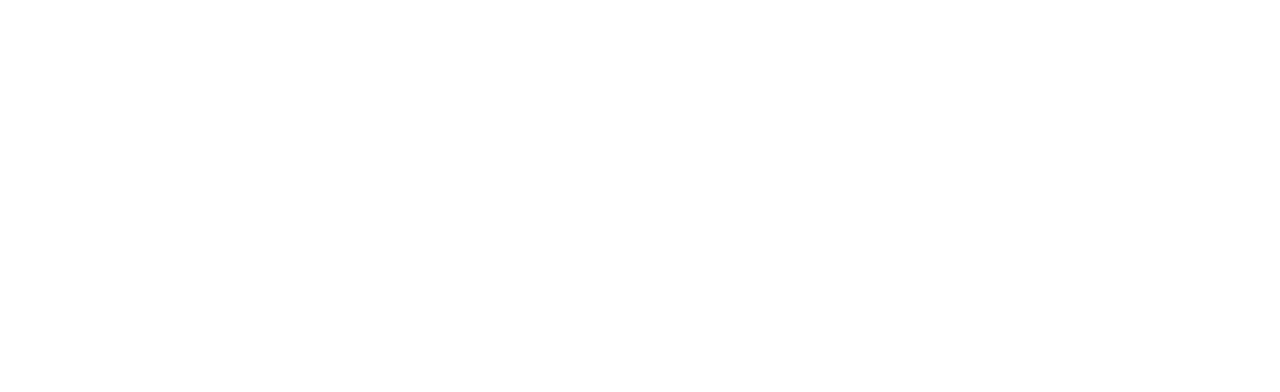
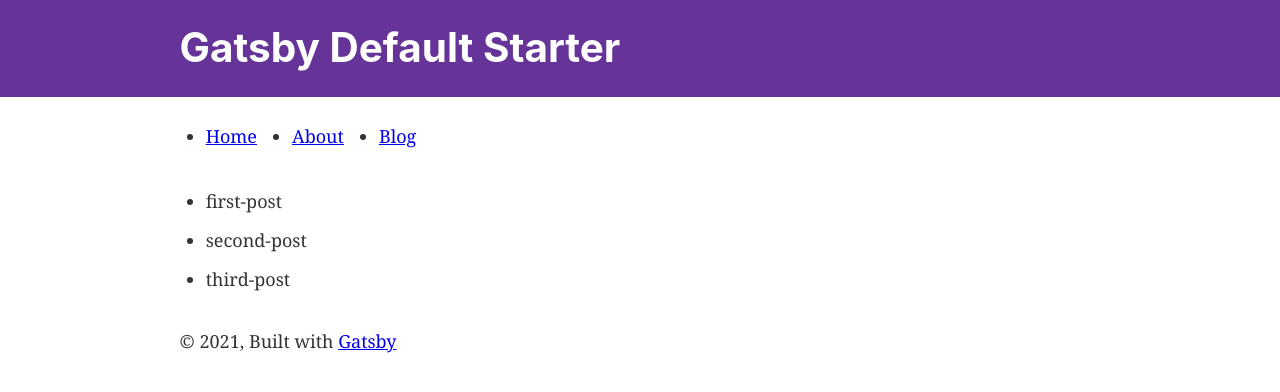
Before and after one commit to jhoangr/gatsby_netlify, a Gatsby site: page /blog in a window 1280 px wide. Before the commit this address had no page. Built offline with nearby package versions, Linux system fonts and the light colour scheme; Gatsby itself is replaced by a stand-in of ours.

Commit message:
Finished Gatsby Tutorial Part 4

```diff
--- a/gatsby-config.js
+++ b/gatsby-config.js
@@ -24,6 +24,15 @@ module.exports = {
         ignore: [`**/\.*`], // ignore files starting with a dot
       },
     },
+
+    {
+      resolve: `gatsby-source-filesystem`,
+      options: {
+        name: `blog`,
+        path: `${__dirname}/blog/`,
+        ignore: [`**/\.*`], // ignore files starting with a dot
+      },
+    },
     `gatsby-transformer-sharp`,
     `gatsby-plugin-sharp`,
     {
--- a/src/components/layout.js
+++ b/src/components/layout.js
@@ -8,10 +8,12 @@
 import * as React from "react"
 import PropTypes from "prop-types"
 import { useStaticQuery, graphql } from "gatsby"
-
+import { Link } from "gatsby"
 import Header from "./header"
 import "./layout.css"
-//no entiendo muy bien esto
+
+
+
 const Layout = ({ children }) => {
   const data = useStaticQuery(graphql`
     query SiteTitleQuery {
@@ -31,8 +33,29 @@ const Layout = ({ children }) => {
           margin: `0 auto`,
           maxWidth: 960,
           padding: `0 1.0875rem 1.45rem`,
+
         }}
       >
+      <nav >
+        <ul style = {{display: `flex`, gap:`35px`}}>
+          <li>
+            <Link to="/" >
+              Home
+            </Link>
+          </li>
+          <li>
+            <Link to="/about" >
+              About
+            </Link>
+          </li>
+          <li >
+            <Link to="/blog" >
+              Blog
+            </Link>
+          </li>
+        </ul>
+      </nav>
+
         <main>{children}</main>
         <footer
           style={{
--- /dev/null
+++ b/src/pages/blog.js
@@ -0,0 +1,31 @@
+import * as React from 'react'
+import { graphql } from 'gatsby'
+import Layout from '../components/layout'
+
+const BlogPage = ({ data }) => {
+  return (
+    <Layout pageTitle="My Blog Posts">
+      <ul>
+      {
+        data.allFile.nodes.map(node => (
+          <li key={node.name}>
+            {node.name}
+          </li>
+        ))
+      }
+      </ul>
+    </Layout>
+  )
+}
+
+export const query = graphql`
+  query {
+    allFile (filter:{sourceInstanceName: {eq:"blog"}}){
+      nodes {
+        name
+      }
+    }
+  }
+`
+
+export default BlogPage
--- a/src/pages/index.js
+++ b/src/pages/index.js
@@ -6,7 +6,7 @@ import Layout from "../components/layout"
 import Seo from "../components/seo"
 
 const IndexPage = () => (
-  <Layout>
+  <Layout pageTitle="Home Page">
     <Seo title="Home" />
     <h1>Hi people</h1>
     <p>Welcome to your new Gatsby site mod.</p>
@@ -23,7 +23,8 @@ const IndexPage = () => (
       <Link to="/page-2/">Go to page 2</Link> <br />
       <Link to="/using-typescript/">Go to "Using TypeScript"</Link> <br />
       <Link to="/using-ssr">Go to "Using SSR"</Link> <br />
-      <Link to="/using-dsg">Go to "Using DSG"</Link>
+      <Link to="/using-dsg">Go to "Using DSG"</Link><br/>
+      <Link to="/about/"> Go to Abot page </Link>
     </p>
   </Layout>
 )
```
Also changed, not shown: src/pages/about.js (added, +17 -0 lines), blog/first-post.mdx (added), blog/second-post.mdx (added), blog/third-post.mdx (added).
